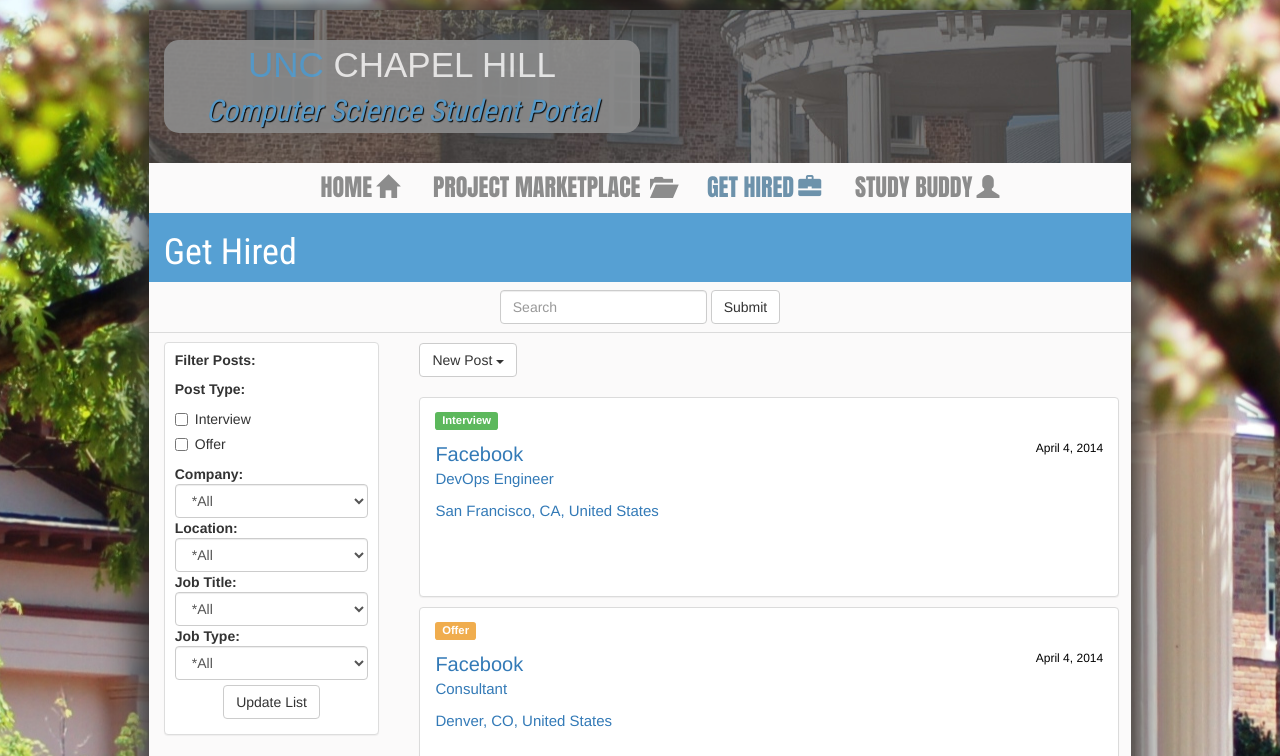
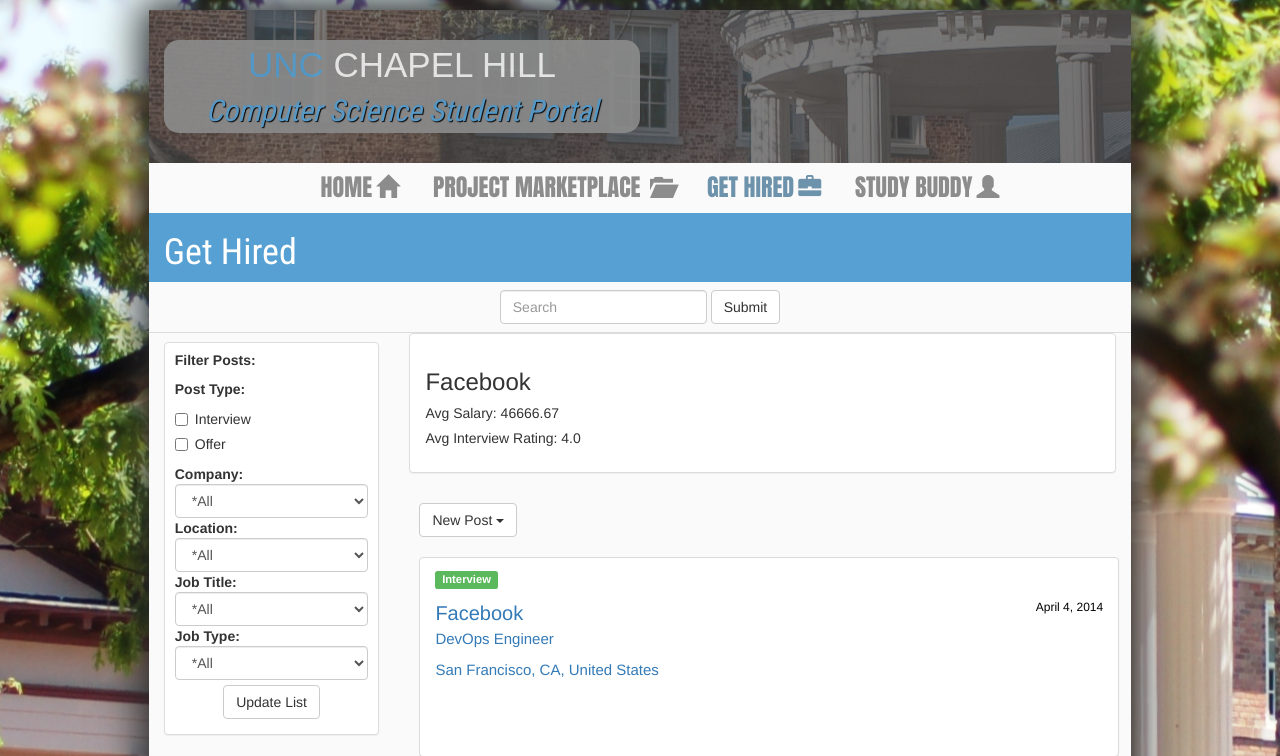
Before and after one commit to eliezer15/csportal, a Django app: page /gethired/company/Facebook/ in a window 1280 px wide. Shown: the top 756 px of the page. Run offline with Django 3.2, Linux system fonts and the light colour scheme; data comes from the database, SQL or seed files in the repository; both versions use the stored data as it was after the commit; parts of the project's set-up code (start-up, migrations or seed data) failed here and were passed over; some libraries are stand-ins or nearby versions; some web fonts are replaced.

Commit message:
Got the avg salary and rating working

```diff
--- a/GetHired/models.py
+++ b/GetHired/models.py
@@ -8,6 +8,7 @@ from django.contrib.auth.models import User
 from localflavor.us.models import USStateField
 from django.core.validators import MinValueValidator
 from django.core.validators import MaxValueValidator
+import logging
 
 class Post(models.Model):
     #related_name is required for all abstract classes with ForeignKey fields. See Django docs for more info
@@ -147,6 +148,7 @@ class Offer(GetHiredPost):
     def save(self, **kwargs):
         super(Offer, self).save()
         self.company.add_offer(self)
+        self.company.save()
 
 class Interview(GetHiredPost):
     interview_process = models.TextField()
@@ -180,3 +182,4 @@ class Interview(GetHiredPost):
     def save(self, **kwargs):
         super(Interview, self).save()
         self.company.add_interview(self)
+        self.company.save()
--- a/GetHired/views.py
+++ b/GetHired/views.py
@@ -60,6 +60,28 @@ def get_filters():
     return filters
 
 def get_company_posts(request, company_name):
+    if request.method == 'GET':
+        context = RequestContext(request)
+        context_dict = {}
+        #name__iexact is a case-insensitvie match
+        company = get_object_or_404(models.Company,name__iexact=company_name)
+        #implicit, if company found
+        interview_posts = models.Interview.objects.filter(company=company)
+        offer_posts = models.Offer.objects.filter(company=company)
+
+        all_posts = sorted(
+                       chain(interview_posts,offer_posts),
+                       key=lambda post: post.date_posted,
+                       reverse=True
+                      )
+
+        context_dict['company'] = company
+        context_dict['posts'] = all_posts
+        context_dict['filters'] = get_filters()
+
+    return render_to_response('GetHired/postlist.html', context_dict, context)
+
+def get_location_posts(request, company_name):
     if request.method == 'GET':
         context = RequestContext(request)
         context_dict = {}
--- a/templates/GetHired/postlist.html
+++ b/templates/GetHired/postlist.html
@@ -122,6 +122,15 @@
 	</form>
 {% endblock %}
 {% block content %}
+{% if company %}
+<div class="panel panel-default">
+  <div class="panel-body">
+    <h3>{{company.name}}</h3>
+    <h5>Avg Salary: {{company.avg_salary}}</h5>
+    <h5>Avg Interview Rating: {{company.avg_interview_rating}}</h5>
+  </div>
+</div>
+{% endif %}
 <div class="btn-group" style="margin: 10px;">
 	<button type="button" class="btn btn-default dropdown-toggle"
 		data-toggle="dropdown">
```
Also changed, not shown: database/data.db.
